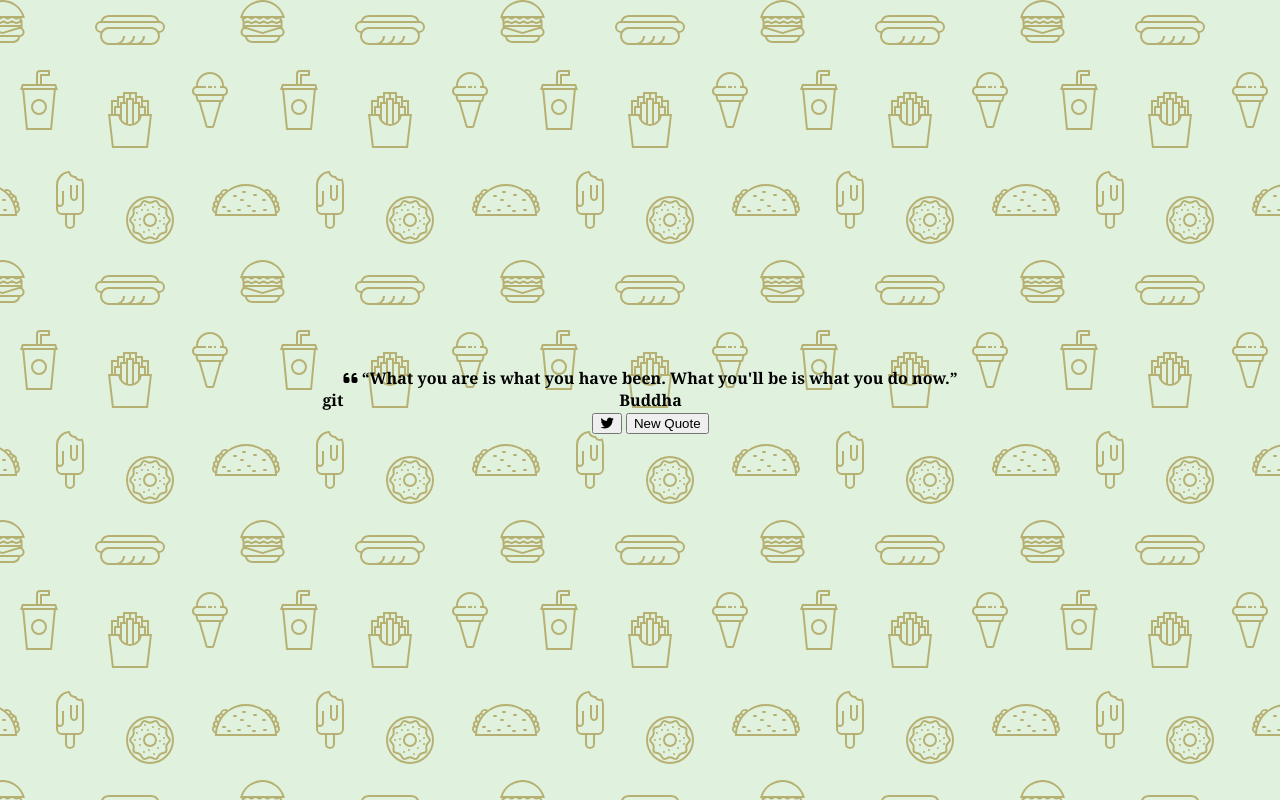
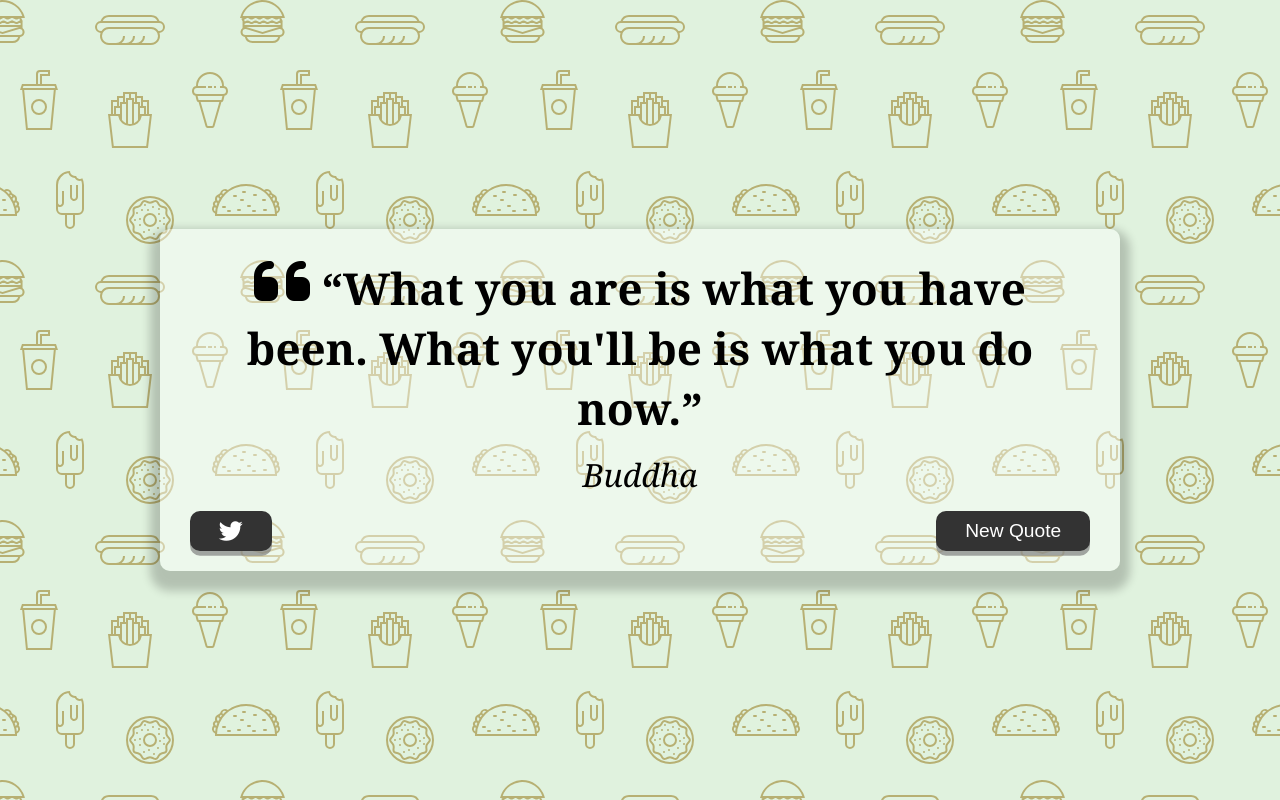
Before and after one commit to Wa4e7o/Quote_Generator, a plain HTML site: page index.html in a window 1280 px wide. Drawn offline with Linux system fonts and the light colour scheme; a web font is replaced by a local one.

Commit message:
btnStyle

```diff
--- a/index.html
+++ b/index.html
@@ -8,9 +8,10 @@
     <link rel="stylesheet" href="https://cdnjs.cloudflare.com/ajax/libs/font-awesome/6.5.1/css/all.min.css">
     <link rel="stylesheet" href="style.css">
 </head>
+
 <body>
-    <div class="quote-container" id="quote-container"></div>
-    <!-- Quote -->git
+    <div class="quote-container" id="quote-container">
+        <!-- Quote -->
         <div class="quote-text">
             <i class="fas fa-quote-left"></i>
             <span id="quote">“What you are is what you have been. What you'll be is what you do now.” </span>
@@ -26,6 +27,8 @@
                     </button>
                     <button id="new-quote">New Quote</button>
                 </div>
+
+            </div>
         </div>
     </div>
     <!-- Script -->
--- a/style.css
+++ b/style.css
@@ -17,3 +17,79 @@ body {
     align-items: center;
     justify-content: center;
 }
+
+.quote-container{
+    width: auto;
+    max-width: 900px;
+    padding: 20px 30px;
+    border-radius: 10px;
+    background-color: rgba(255, 255, 255, 0.4);
+    box-shadow: 0 10px 10px 10px rgba(0, 0, 0, 0.2);
+}
+
+.quote-text{
+    font-size: 2.75rem;
+}
+
+.long-quote{
+    font-size: 2rem;
+}
+
+.fa-quote-left{
+    font-size: 4rem;
+}
+
+.quote-author{
+    margin-top: 15px;
+    font-size: 2rem;
+    font-weight: 400;
+    font-style: italic;
+}
+
+
+.button-container{
+    margin-top: 15px;
+    display: flex;
+    justify-content: space-between;
+}
+
+button{
+    cursor: pointer;
+    font-size: 1.2rem;
+    height: 2.5rem;
+    border: none;
+    border-radius: 10px;
+    color: #fff;
+    background: #333;
+    outline: none;
+    padding: 0.5rem 1.8rem;
+    box-shadow: 0 0.3rem rgba(121, 121, 121, 0.65);
+}
+
+button:hover{
+    filter: brightness(110%);
+}
+
+button:active{
+    transform:translate(0, 0.3rem);
+    box-shadow: 0 0.1rem rgba(255, 225, 225, 0.65);
+}
+
+.twitter-button:hover{
+    color: #38a1f3;
+}
+
+.fa-twitter{
+    font-size: 1.5rem;
+}
+
+/* Media Query: Tablet or Smaller */
+@media screen and(max-width: 1000px) {
+    .quote-container{
+        margin: auto 10px;
+    }
+
+    .quote-text{
+        font-size: 2.5rem;
+    }
+}
```
Lines whose indentation alone changed are shown as unchanged.
